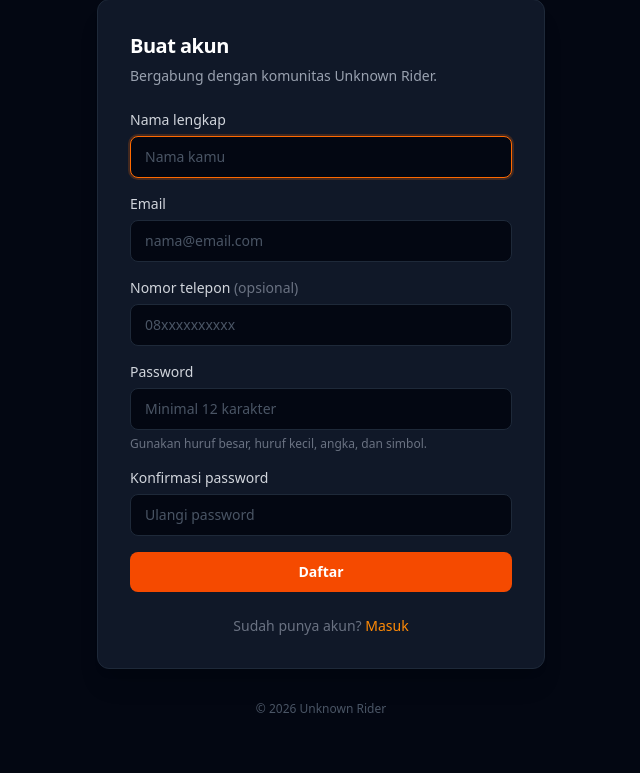
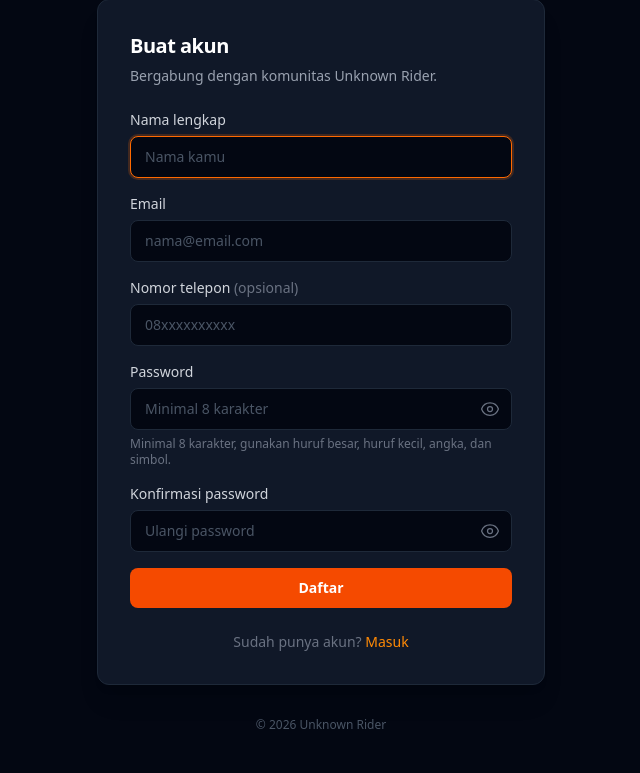
Before and after one commit to ranggabayusss/DevSecOps, a Laravel app: page /register in a window 1280 px wide. Shown: the part 125-898 px from the top of the page, without its empty margins (319-959 px from the left). Before the commit the page ends 838 px from the top, so only its background shows below. Run offline with Laravel 12, Linux system fonts and the light colour scheme; style sheets or scripts are compiled from the project's sources.

Commit message:
Lower password minimum to 8 and add visibility toggles

```diff
--- a/app/Http/Controllers/AuthController.php
+++ b/app/Http/Controllers/AuthController.php
@@ -31,7 +31,7 @@ class AuthController extends Controller
             'password' => [
                 'required',
                 'confirmed',
-                Password::min(12)->mixedCase()->numbers()->symbols(),
+                Password::min(8)->mixedCase()->numbers()->symbols(),
             ],
         ]);
 
--- a/resources/js/app.js
+++ b/resources/js/app.js
@@ -1 +1,18 @@
-//
+document.querySelectorAll('[data-password-toggle]').forEach((toggle) => {
+    const input = document.getElementById(toggle.dataset.passwordToggle);
+
+    if (!input) {
+        return;
+    }
+
+    toggle.addEventListener('click', () => {
+        const show = input.type === 'password';
+
+        input.type = show ? 'text' : 'password';
+        toggle.setAttribute('aria-pressed', show ? 'true' : 'false');
+        toggle.setAttribute('aria-label', show ? 'Sembunyikan password' : 'Tampilkan password');
+
+        toggle.querySelector('[data-password-icon="show"]')?.classList.toggle('hidden', show);
+        toggle.querySelector('[data-password-icon="hide"]')?.classList.toggle('hidden', !show);
+    });
+});
--- a/resources/views/auth/register.blade.php
+++ b/resources/views/auth/register.blade.php
@@ -66,36 +66,27 @@
             >
         </div>
 
-        <div>
-            <label for="password" class="mb-1.5 block text-sm font-medium text-gray-300">Password</label>
-            <input
+        <x-password-field
             id="password"
             name="password"
-                type="password"
+            label="Password"
             autocomplete="new-password"
-                minlength="12"
-                required
-                placeholder="Minimal 12 karakter"
-                class="w-full rounded-lg border border-gray-800 bg-gray-950 px-3.5 py-2.5 text-sm text-gray-100 placeholder:text-gray-600 focus:border-orange-500 focus:outline-none focus:ring-2 focus:ring-orange-500/20"
+            minlength="8"
+            placeholder="Minimal 8 karakter"
         >
             <p class="mt-1.5 text-xs text-gray-500">
-                Gunakan huruf besar, huruf kecil, angka, dan simbol.
+                Minimal 8 karakter, gunakan huruf besar, huruf kecil, angka, dan simbol.
             </p>
-        </div>
+        </x-password-field>
 
-        <div>
-            <label for="password_confirmation" class="mb-1.5 block text-sm font-medium text-gray-300">Konfirmasi password</label>
-            <input
+        <x-password-field
             id="password_confirmation"
             name="password_confirmation"
-                type="password"
+            label="Konfirmasi password"
             autocomplete="new-password"
-                minlength="12"
-                required
+            minlength="8"
             placeholder="Ulangi password"
-                class="w-full rounded-lg border border-gray-800 bg-gray-950 px-3.5 py-2.5 text-sm text-gray-100 placeholder:text-gray-600 focus:border-orange-500 focus:outline-none focus:ring-2 focus:ring-orange-500/20"
-            >
-        </div>
+        />
 
         <button type="submit"
                 class="w-full rounded-lg bg-orange-600 px-4 py-2.5 text-sm font-semibold text-white transition hover:bg-orange-500 focus:outline-none focus-visible:ring-2 focus-visible:ring-orange-500/60">
--- /dev/null
+++ b/resources/views/components/password-field.blade.php
@@ -0,0 +1,51 @@
+@props([
+    'id',
+    'name',
+    'label',
+    'autocomplete' => 'current-password',
+    'placeholder' => null,
+    'minlength' => null,
+    'required' => true,
+])
+
+<div>
+    <label for="{{ $id }}" class="mb-1.5 block text-sm font-medium text-gray-300">
+        {{ $label }}
+    </label>
+
+    <div class="relative">
+        <input
+            id="{{ $id }}"
+            name="{{ $name }}"
+            type="password"
+            autocomplete="{{ $autocomplete }}"
+            @if ($minlength) minlength="{{ $minlength }}" @endif
+            @if ($required) required @endif
+            @if ($placeholder) placeholder="{{ $placeholder }}" @endif
+            {{ $attributes->merge(['class' => 'w-full rounded-lg border border-gray-800 bg-gray-950 px-3.5 py-2.5 pr-11 text-sm text-gray-100 placeholder:text-gray-600 focus:border-orange-500 focus:outline-none focus:ring-2 focus:ring-orange-500/20']) }}
+        >
+
+        <button
+            type="button"
+            data-password-toggle="{{ $id }}"
+            aria-label="Tampilkan password"
+            aria-pressed="false"
+            class="absolute inset-y-0 right-0 flex items-center px-3 text-gray-500 transition hover:text-gray-300 focus:outline-none focus-visible:text-orange-400"
+        >
+            <svg data-password-icon="show" class="h-5 w-5" fill="none" viewBox="0 0 24 24" stroke-width="1.5" stroke="currentColor" aria-hidden="true">
+                <path stroke-linecap="round" stroke-linejoin="round" d="M2.036 12.322a1.012 1.012 0 0 1 0-.639C3.423 7.51 7.36 4.5 12 4.5c4.638 0 8.573 3.007 9.963 7.178.07.207.07.431 0 .639C20.577 16.49 16.64 19.5 12 19.5c-4.638 0-8.573-3.007-9.963-7.178Z" />
+                <path stroke-linecap="round" stroke-linejoin="round" d="M15 12a3 3 0 1 1-6 0 3 3 0 0 1 6 0Z" />
+            </svg>
+
+            <svg data-password-icon="hide" class="hidden h-5 w-5" fill="none" viewBox="0 0 24 24" stroke-width="1.5" stroke="currentColor" aria-hidden="true">
+                <path stroke-linecap="round" stroke-linejoin="round" d="M3.98 8.223A10.477 10.477 0 0 0 1.934 12C3.226 16.338 7.244 19.5 12 19.5c.993 0 1.953-.138 2.863-.395M6.228 6.228A10.451 10.451 0 0 1 12 4.5c4.756 0 8.773 3.162 10.065 7.498a10.522 10.522 0 0 1-4.293 5.774M6.228 6.228 3 3m3.228 3.228 3.65 3.65m7.894 7.894L21 21m-3.228-3.228-3.65-3.65m0 0a3 3 0 1 0-4.243-4.243m4.242 4.242L9.88 9.88" />
+            </svg>
+        </button>
+    </div>
+
+    @error($name)
+        <p class="mt-1.5 text-sm text-red-400">{{ $message }}</p>
+    @enderror
+
+    {{ $slot }}
+</div>
--- a/resources/views/layouts/app.blade.php
+++ b/resources/views/layouts/app.blade.php
@@ -4,7 +4,7 @@
     <meta charset="UTF-8">
     <meta name="viewport" content="width=device-width, initial-scale=1.0">
     <title>@yield('title', 'Dashboard') - Unknown Rider</title>
-    @vite(['resources/css/app.css'])
+    @vite(['resources/css/app.css', 'resources/js/app.js'])
 </head>
 <body class="min-h-screen bg-gray-950 text-gray-100 antialiased">
 
--- a/resources/views/layouts/guest.blade.php
+++ b/resources/views/layouts/guest.blade.php
@@ -4,7 +4,7 @@
     <meta charset="UTF-8">
     <meta name="viewport" content="width=device-width, initial-scale=1.0">
     <title>@yield('title') - Unknown Rider</title>
-    @vite(['resources/css/app.css'])
+    @vite(['resources/css/app.css', 'resources/js/app.js'])
 </head>
 <body class="flex min-h-screen flex-col bg-gray-950 text-gray-100 antialiased">
 
```
Also changed, not shown: resources/views/auth/login.blade.php (+7 -12 lines), tests/Feature/PasswordPolicyTest.php (added, +44 -0 lines). Lines whose indentation alone changed are shown as unchanged.
